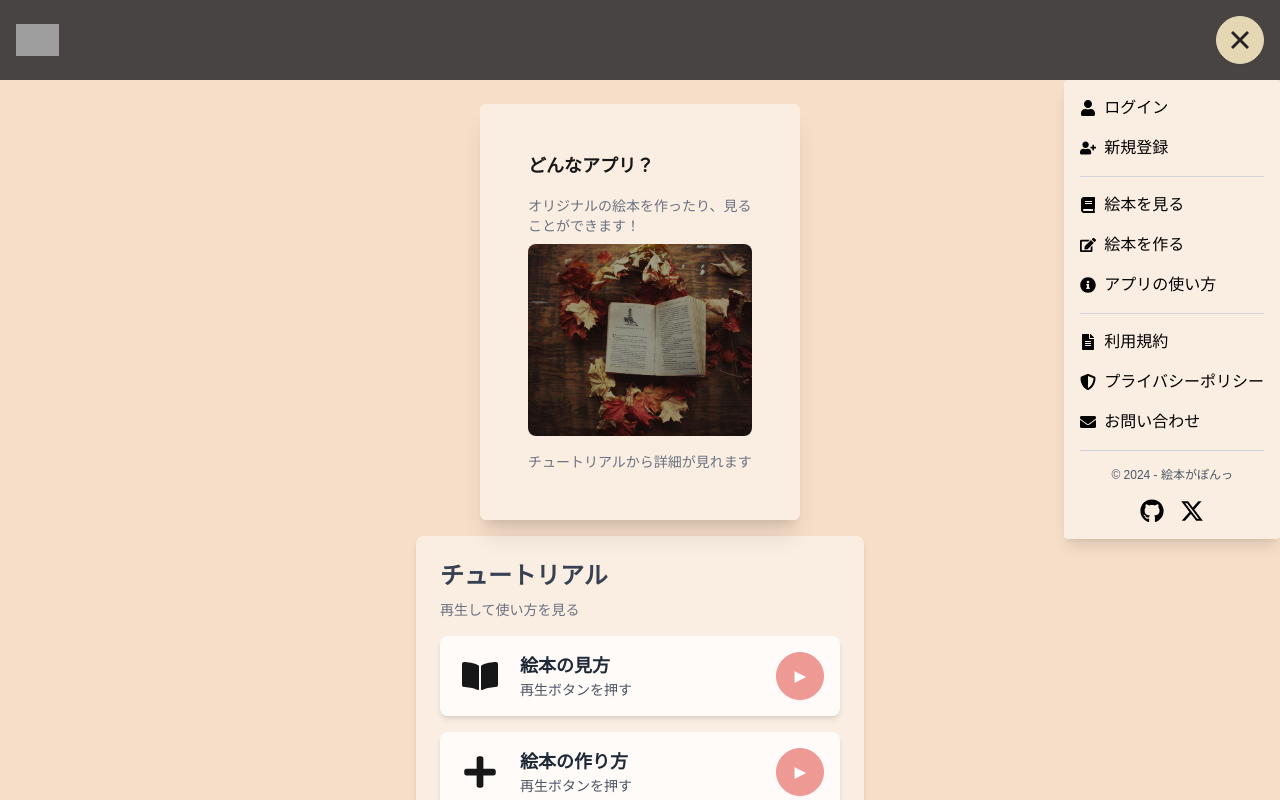
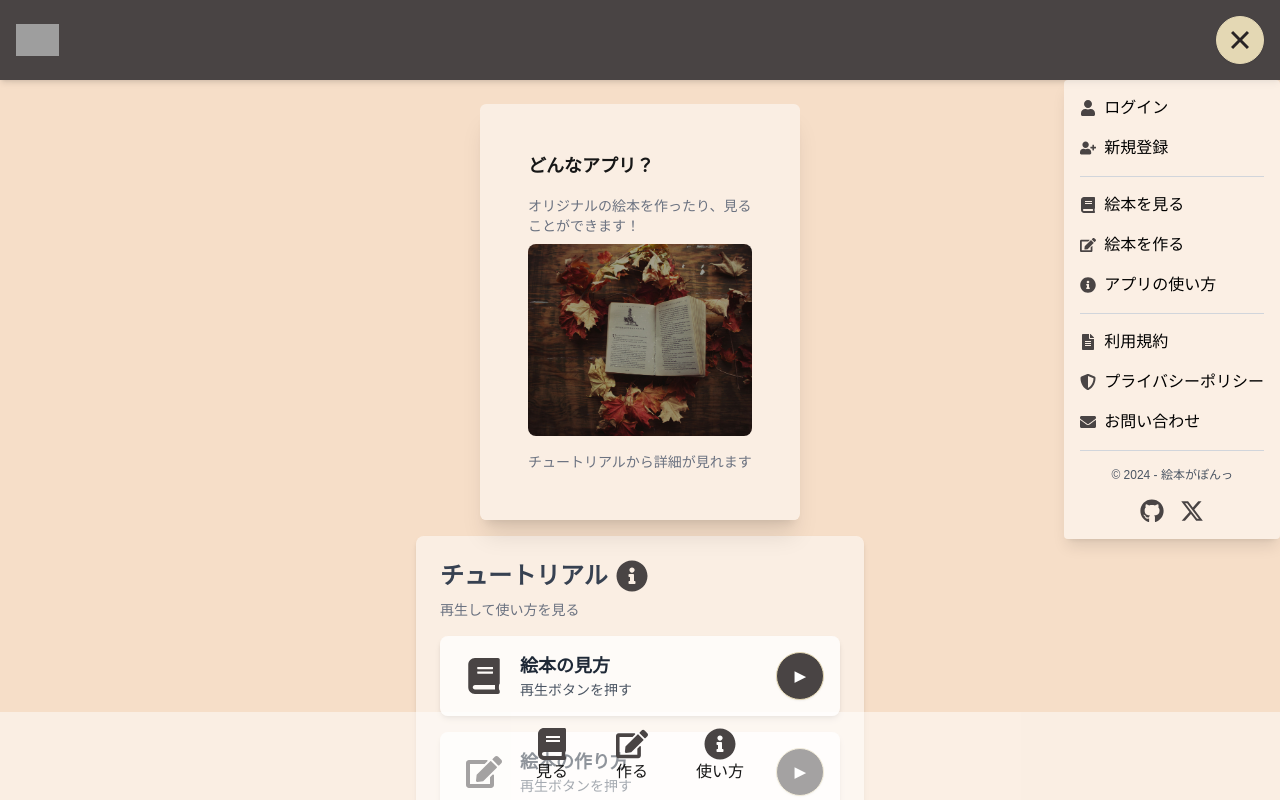
Before and after one commit to erika-to-omochi/make_picture_book, a Next.js app in the folder front/: page / in a window 1280 px wide. Both pictures are taken after a click on the button 1240 px from the left and 40 px from the top of the page. Shown: the top 800 px of the page. Built offline with nearby package versions, Linux system fonts and the light colour scheme; grey boxes are pictures that could not be loaded.

Commit message:
Footerの作成

```diff
--- /dev/null
+++ b/front/src/app/components/Footer.jsx
@@ -0,0 +1,29 @@
+import Link from "next/link";
+import { FaBook, FaEdit, FaInfoCircle } from "react-icons/fa";
+
+export default function Footer() {
+  return (
+    <footer
+      className="flex justify-center gap-8 p-4"
+      style={{
+        backgroundColor: "rgba(255, 255, 255, 0.5)",
+        position: "fixed",
+        bottom: 0,
+        width: "100%",
+      }}
+    >
+      <Link href="/index-books" className="flex flex-col items-center mx-2">
+        <FaBook size={32} className="text-icon"/>
+        <span>見る</span>
+      </Link>
+      <Link href="/create-book" className="flex flex-col items-center mx-2">
+        <FaEdit size={32} className="text-icon" />
+        <span>作る</span>
+      </Link>
+      <Link href="/app-guide" className="flex flex-col items-center mx-2">
+        <FaInfoCircle size={32} className="text-icon" />
+        <span>使い方</span>
+      </Link>
+    </footer>
+  );
+}
--- a/front/src/app/components/Header.jsx
+++ b/front/src/app/components/Header.jsx
@@ -2,7 +2,7 @@
 
 import { useState } from "react";
 import Link from "next/link";
-import { FaHome, FaBook, FaEdit, FaInfoCircle, FaFileAlt, FaShieldAlt, FaEnvelope, FaUser, FaUserPlus,  FaSignOutAlt, FaGithub } from 'react-icons/fa';
+import { FaHome, FaBook, FaEdit, FaInfoCircle, FaFileAlt, FaShieldAlt, FaEnvelope, FaUser, FaUserPlus, FaSignOutAlt, FaGithub } from 'react-icons/fa';
 import { FaXTwitter } from "react-icons/fa6";
 
 const Header = ({ userName }) => {
@@ -13,7 +13,9 @@ const Header = ({ userName }) => {
   const toggleMenu = () => setIsMenuOpen(!isMenuOpen);
 
   return (
-    <header className="header flex items-center justify-between p-4 bg-[#494444] text-white relative">
+    <>
+      {/* Header 固定 */}
+      <header className="fixed top-0 left-0 w-full flex items-center justify-between p-4 bg-[#494444] text-white z-50 shadow-md">
         <div className="logo">
           <Link href="/">
             <img src="/path-to-logo.png" alt="App Logo" className="h-8" />
@@ -55,12 +57,12 @@ const Header = ({ userName }) => {
               <>
                 <Link href="/mypage">
                   <p onClick={toggleMenu} className="flex items-center gap-2 mb-4">
-                  <FaUser /> {userName}のマイページ
+                    <FaUser className="text-icon" /> {userName}のマイページ
                   </p>
                 </Link>
                 <Link href="/logout">
                   <p onClick={toggleMenu} className="flex items-center gap-2 mb-4">
-                  <FaSignOutAlt /> ログアウト
+                    <FaSignOutAlt className="text-icon" /> ログアウト
                   </p>
                 </Link>
               </>
@@ -68,12 +70,12 @@ const Header = ({ userName }) => {
               <>
                 <Link href="/login">
                   <p onClick={toggleMenu} className="flex items-center gap-2 mb-4">
-                  <FaUser /> ログイン
+                    <FaUser className="text-icon" /> ログイン
                   </p>
                 </Link>
                 <Link href="/signup">
                   <p onClick={toggleMenu} className="flex items-center gap-2 mb-4">
-                  <FaUserPlus /> 新規登録
+                    <FaUserPlus className="text-icon" /> 新規登録
                   </p>
                 </Link>
               </>
@@ -82,34 +84,34 @@ const Header = ({ userName }) => {
 
             <Link href="/index-books">
               <p onClick={toggleMenu} className="flex items-center gap-2 mb-4">
-              <FaBook /> 絵本を見る
+                <FaBook className="text-icon" /> 絵本を見る
               </p>
             </Link>
             <Link href="/create-book">
               <p onClick={toggleMenu} className="flex items-center gap-2 mb-4">
-              <FaEdit /> 絵本を作る
+                <FaEdit className="text-icon" /> 絵本を作る
               </p>
             </Link>
             <Link href="/app-guide">
               <p onClick={toggleMenu} className="flex items-center gap-2 mb-4">
-              <FaInfoCircle /> アプリの使い方
+                <FaInfoCircle className="text-icon" /> アプリの使い方
               </p>
             </Link>
             <hr className="border-gray-300 mb-4" />
 
             <Link href="/terms">
               <p onClick={toggleMenu} className="flex items-center gap-2 mb-4">
-              <FaFileAlt /> 利用規約
+                <FaFileAlt className="text-icon" /> 利用規約
               </p>
             </Link>
             <Link href="/privacy-policy">
               <p onClick={toggleMenu} className="flex items-center gap-2 mb-4">
-              <FaShieldAlt /> プライバシーポリシー
+                <FaShieldAlt className="text-icon" /> プライバシーポリシー
               </p>
             </Link>
             <Link href="/contact">
               <p onClick={toggleMenu} className="flex items-center gap-2 mb-4">
-              <FaEnvelope /> お問い合わせ
+                <FaEnvelope className="text-icon" /> お問い合わせ
               </p>
             </Link>
             <hr className="border-gray-300 mb-4" />
@@ -118,15 +120,21 @@ const Header = ({ userName }) => {
             </footer>
             <div className="flex justify-center gap-4 mt-4">
               <Link href="https://github.com" target="_blank">
-              <FaGithub size={24} />
+                <FaGithub size={24} className="text-icon" />
               </Link>
               <Link href="https://twitter.com" target="_blank">
-              <FaXTwitter size={24} />
+                <FaXTwitter size={24} className="text-icon" />
               </Link>
             </div>
           </nav>
         )}
       </header>
+
+      {/* ヘッダーの高さ分の余白を追加 */}
+      <div className="pt-20">
+        {/* メインコンテンツ */}
+      </div>
+    </>
   );
 };
 
--- a/front/src/app/components/TutorialButton.jsx
+++ b/front/src/app/components/TutorialButton.jsx
@@ -19,7 +19,10 @@ function TutorialButton({ icon, title, description }) {
         </div>
 
         {/* 再生ボタン */}
-        <button className="btn btn-circle btn-primary text-white ml-4">
+        <button
+          className="btn btn-circle text-white ml-4"
+          style={{ backgroundColor: "#494444" }}
+        >
           ▶
         </button>
       </div>
--- a/front/src/app/globals.css
+++ b/front/src/app/globals.css
@@ -5,12 +5,14 @@
 :root {
   --background: #F6DEC8;
   --foreground: #171717;
+  --icon-color: #494444;
 }
 
 @media (prefers-color-scheme: dark) {
   :root {
     --background: #F6DEC8;
     --foreground: #ededed;
+    --icon-color: #494444;
   }
 }
 
--- a/front/src/app/layout.js
+++ b/front/src/app/layout.js
@@ -1,6 +1,7 @@
 import localFont from "next/font/local";
 import "./globals.css";
 import Header from './components/Header';
+import Footer from "./components/Footer";
 
 const geistSans = localFont({
   src: "./fonts/GeistVF.woff",
@@ -31,7 +32,8 @@ export default function RootLayout({ children }) {
         className={`${geistSans.variable} ${geistMono.variable} antialiased`}
       >
         <Header userName={userName} />
-        {children}
+        <main>{children}</main>
+        <Footer />
       </body>
     </html>
   );
--- a/front/src/app/page.jsx
+++ b/front/src/app/page.jsx
@@ -1,7 +1,7 @@
 import React from 'react';
 import BookCard from './components/BookCard';
 import TutorialButton from './components/TutorialButton';
-import { FaBookOpen, FaPlus, FaEdit, FaPrint } from 'react-icons/fa';
+import { FaBook, FaEdit, FaPrint, FaInfoCircle } from 'react-icons/fa';
 
 function App() {
   return (
@@ -17,25 +17,28 @@ function App() {
       <div
       className="tutorial-section p-6 rounded-lg shadow-md max-w-md mx-auto mb-8"
       style={{ backgroundColor: "rgba(255, 255, 255, 0.5)" }}>
-        <h2 className="text-2xl font-bold text-gray-700 mb-2">チュートリアル</h2>
+        <div className="flex items-center mb-2">
+          <h2 className="text-2xl font-bold text-gray-700">チュートリアル</h2>
+          <FaInfoCircle size={32} className="ml-2 text-icon" />
+        </div>
         <p className="text-sm text-gray-500 mb-4">再生して使い方を見る</p>
         <TutorialButton
-          icon={<FaBookOpen />}
+          icon={<FaBook className="ml-2 text-icon" />}
           title="絵本の見方"
           description="再生ボタンを押す"
         />
         <TutorialButton
-          icon={<FaPlus />}
+          icon={<FaEdit className="ml-2 text-icon" />}
           title="絵本の作り方"
           description="再生ボタンを押す"
         />
         <TutorialButton
-          icon={<FaEdit />}
+          icon={<FaEdit className="ml-2 text-icon" />}
           title="絵本の編集の仕方"
           description="再生ボタンを押す"
         />
         <TutorialButton
-          icon={<FaPrint />}
+          icon={<FaPrint className="ml-2 text-icon" />}
           title="絵本の印刷の仕方"
           description="再生ボタンを押す"
         />
--- a/front/tailwind.config.js
+++ b/front/tailwind.config.js
@@ -9,6 +9,7 @@ module.exports = {
       colors: {
         background: "var(--background)",
         foreground: "var(--foreground)",
+        icon: "var(--icon-color)",
       },
     },
   },
```
Lines whose indentation alone changed are shown as unchanged.
